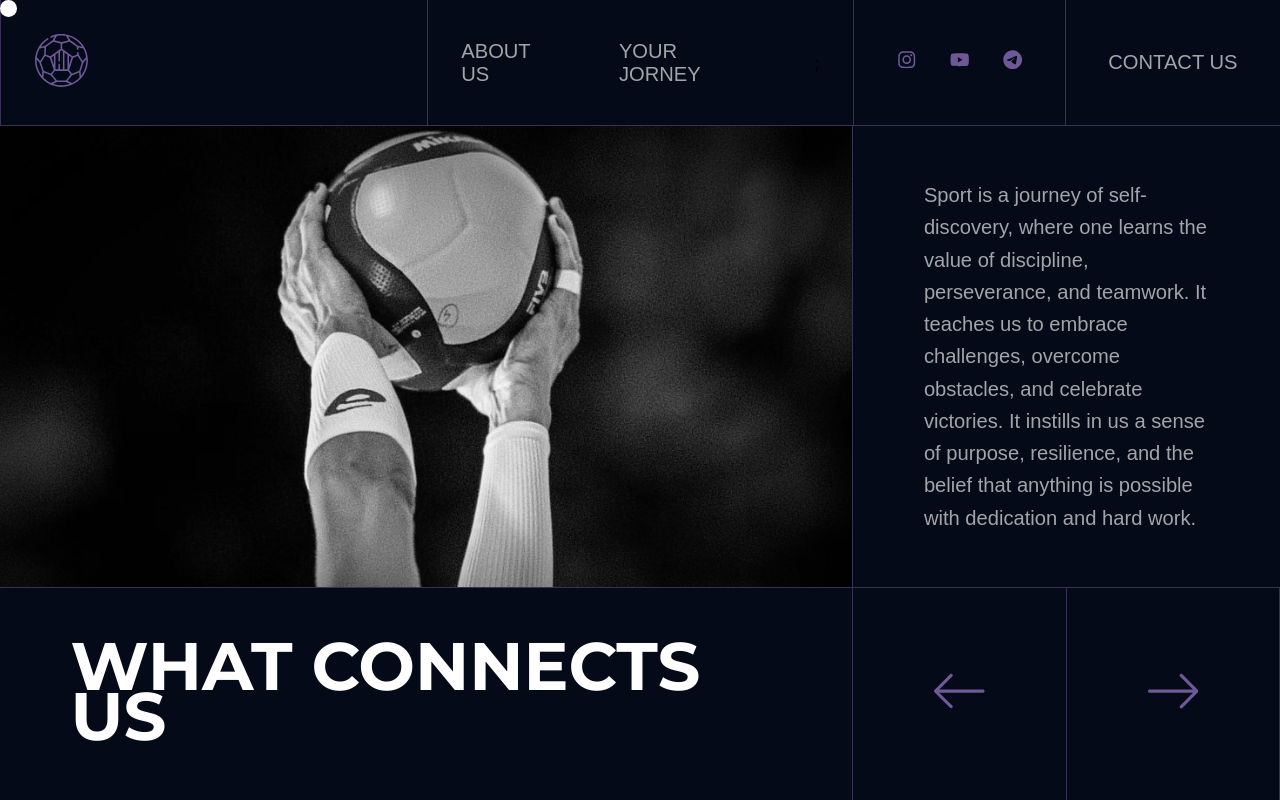
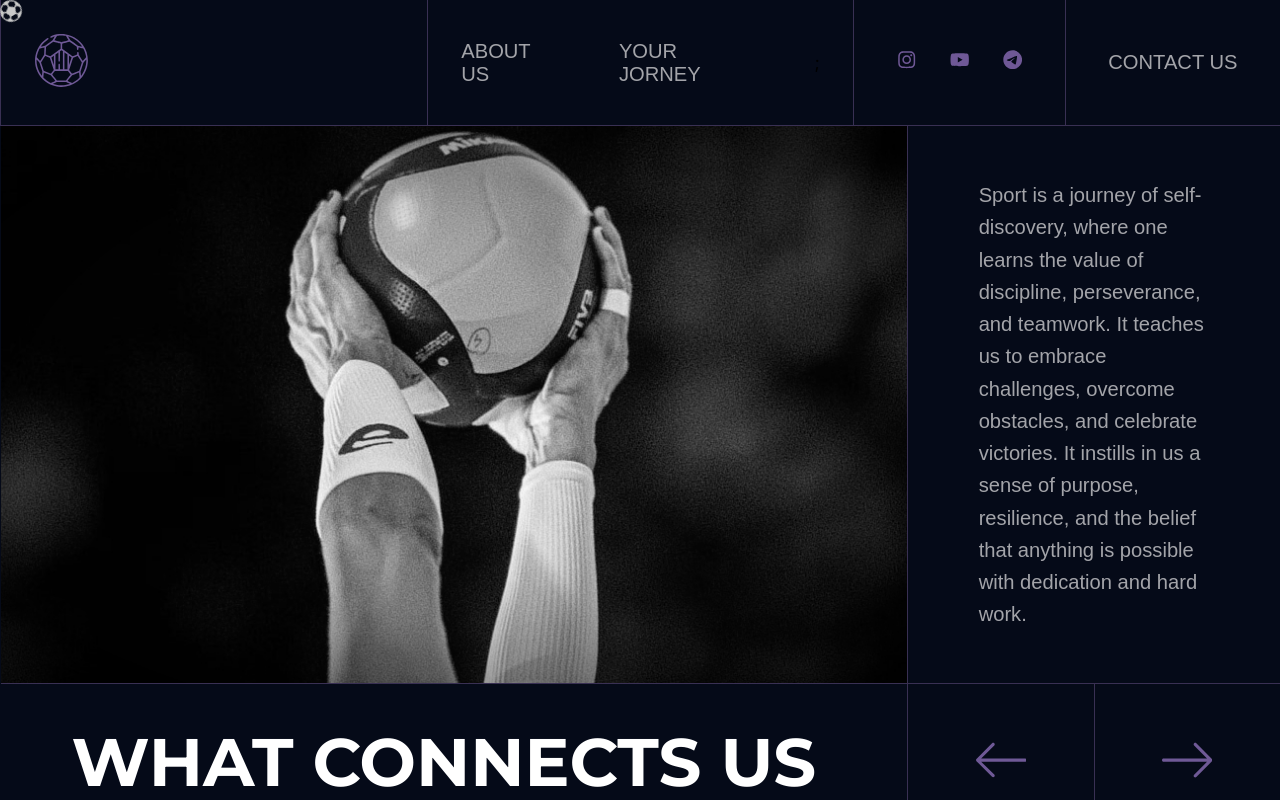
Before and after one commit to NatalieGitUserName/diplom2, a React (Create React App) app: page / in a window 1280 px wide. Built offline with nearby package versions, Linux system fonts and the light colour scheme.

Commit message:
Replaced the interaction point with a football and some bug fix

```diff
--- a/src/component/mainPage/mainPage.jsx
+++ b/src/component/mainPage/mainPage.jsx
@@ -2,6 +2,7 @@ import s from "./mainPage.module.css"
 import {useEffect, useRef, useState} from "react";
 import {throttle} from 'lodash';
 import {NavLink} from "react-router-dom";
+import ball from '../../img/ball.jpg'
 
 let MainPage = () => {
 
@@ -44,9 +45,10 @@ let MainPage = () => {
     return (
         <body>
         <div ref={cursorRef} className={s.cursorContainer}
-             style={{width: "1rem", height: "1rem", zIndex: 10000}}>
+             style={{width: "1.3rem", height: "1.3rem", zIndex: 10000}}>
             <div className={interact ? s.interactiveCircleShow : s.interactiveCircleHide}></div>
-            <div className={!interact ? s.cursorShow : s.cursorHide}></div>
+            <div className={s.rotating}><img className={!interact ? s.cursorShow : s.cursorHide} src={require('../../img/football.png')} alt=""/></div>
+
         </div>
         <nav>
             <div className={`${s.navSection} ${s.navLogoSection}`}>
@@ -209,7 +211,7 @@ let MainPage = () => {
             <article
                 className={article === 0 ? openingSide === 'left' ? s.articleShowFromRight : s.articleShowFromLeft : openingSide === 'left' ? s.articleHideToLeft : s.articleHideToRight}>
                 <div className={s.articleImageSection}
-                     style={{backgroundImage: `url(${require("../../img/ball.jpg")})`}}></div>
+                     style={{backgroundImage: `url(${ball})`}}></div>
                 <div className={s.articleDescriptionSection}>
                     <div className={s.descriptionSection}>
                         <p
--- a/src/component/mainPage/mainPage.module.css
+++ b/src/component/mainPage/mainPage.module.css
@@ -142,7 +142,7 @@ body .headingSection h1 {
   line-height: 3rem;
   text-transform: uppercase;
   font-weight: bold;
-  width: 690px;
+  width: 765px;
 }
 body .articleNavButton {
   background-color: var(--background-color);
@@ -169,12 +169,11 @@ body .invitationLink {
   border-bottom: 1px solid var(--text-color);
 }
 body .cursorShow {
-  height: 1rem;
-  width: 1rem;
-  animation: cursorShow 0.5s;
+  height: 1.3rem;
+  width: 1.3rem;
+  animation: cursorShow 0.6s;
   position: absolute;
   z-index: 100000;
-  background-color: white;
   border-radius: 50%;
   pointer-events: none;
   opacity: 0;
@@ -183,10 +182,9 @@ body .cursorShow {
 body .cursorHide {
   height: 0;
   width: 0;
-  animation: cursorHide 0.3s;
+  animation: cursorHide 0.4s;
   position: absolute;
   z-index: 100000;
-  background-color: white;
   border-radius: 50%;
   pointer-events: none;
   opacity: 0;
@@ -198,14 +196,14 @@ body .cursorHide {
     width: 0;
   }
   to {
-    height: 1rem;
-    width: 1rem;
+    height: 1.3rem;
+    width: 1.3rem;
   }
 }
 @keyframes cursorHide {
   from {
-    height: 1rem;
-    width: 1rem;
+    height: 1.3rem;
+    width: 1.3rem;
   }
   to {
     height: 0;
@@ -271,11 +269,11 @@ body .interactible {
   border-radius: 0;
 }
 body .articleShowFromRight {
-  transform: translateX(0);
+  transform: translateX(1px);
   animation: articleShowFromRight 0.4s;
 }
 body .articleShowFromLeft {
-  transform: translateX(0);
+  transform: translateX(1px);
   animation: articleShowFromLeft 0.4s;
 }
 @keyframes articleShowFromRight {
@@ -283,7 +281,7 @@ body .articleShowFromLeft {
     transform: translateX(100%);
   }
   to {
-    transform: translateX(0);
+    transform: translateX(1px);
   }
 }
 @keyframes articleShowFromLeft {
@@ -291,7 +289,7 @@ body .articleShowFromLeft {
     transform: translateX(-100%);
   }
   to {
-    transform: translateX(0);
+    transform: translateX(1px);
   }
 }
 body .articleHideToRight {
@@ -304,7 +302,7 @@ body .articleHideToLeft {
 }
 @keyframes articleHideToLeft {
   from {
-    transform: translateX(0);
+    transform: translateX(1px);
     display: grid;
   }
   to {
@@ -314,7 +312,7 @@ body .articleHideToLeft {
 }
 @keyframes articleHideToRight {
   from {
-    transform: translateX(0);
+    transform: translateX(1px);
     display: grid;
   }
   to {
@@ -322,5 +320,27 @@ body .articleHideToLeft {
     display: none;
   }
 }
+@-webkit-keyframes rotating {
+  from {
+    transform: rotate(0deg);
+  }
+  to {
+    transform: rotate(360deg);
+  }
+}
+@keyframes rotating {
+  from {
+    transform: rotate(0deg);
+  }
+  to {
+    transform: rotate(360deg);
+  }
+}
+body .rotating {
+  display: flex;
+  justify-content: center;
+  align-items: center;
+  animation: rotating 6s linear infinite;
+}
 
 /*# sourceMappingURL=mainPage.module.css.map */
--- a/src/component/mainPage/mainPage.module.scss
+++ b/src/component/mainPage/mainPage.module.scss
@@ -172,7 +172,7 @@ body {
     line-height: 3rem;
     text-transform: uppercase;
     font-weight: bold;
-    width: 690px;
+    width: 765px;
   }
 
   .articleNavButton {
@@ -206,12 +206,12 @@ body {
   }
 
   .cursorShow {
-    height: 1rem;
-    width: 1rem;
-    animation: cursorShow 0.5s;
+    height: 1.3rem;
+    width: 1.3rem;
+    animation: cursorShow 0.6s;
     position: absolute;
     z-index: 100000;
-    background-color: white;
+    //background-color: white;
     border-radius: 50%;
     pointer-events: none;
     opacity: 0;
@@ -221,10 +221,10 @@ body {
   .cursorHide {
     height: 0;
     width: 0;
-    animation: cursorHide 0.3s;
+    animation: cursorHide 0.4s;
     position: absolute;
     z-index: 100000;
-    background-color: white;
+    //background-color: white;
     border-radius: 50%;
     pointer-events: none;
     opacity: 0;
@@ -238,15 +238,15 @@ body {
     }
 
     to {
-      height: 1rem;
-      width: 1rem;
+      height: 1.3rem;
+      width: 1.3rem;
     }
   }
 
   @keyframes cursorHide {
     from {
-      height: 1rem;
-      width: 1rem;
+      height: 1.3rem;
+      width: 1.3rem;
     }
 
     to {
@@ -326,12 +326,12 @@ body {
   }
 
   .articleShowFromRight {
-    transform: translateX(0);
+    transform: translateX(1px);
     animation: articleShowFromRight 0.4s;
   }
 
   .articleShowFromLeft {
-    transform: translateX(0);
+    transform: translateX(1px);
     animation: articleShowFromLeft 0.4s;
   }
 
@@ -341,7 +341,7 @@ body {
     }
 
     to {
-      transform: translateX(0);
+      transform: translateX(1px);
     }
   }
   @keyframes articleShowFromLeft {
@@ -350,7 +350,7 @@ body {
     }
 
     to {
-      transform: translateX(0);
+      transform: translateX(1px);
     }
   }
 
@@ -366,7 +366,7 @@ body {
 
   @keyframes articleHideToLeft {
     from {
-      transform: translateX(0);
+      transform: translateX(1px);
       display: grid;
     }
 
@@ -377,7 +377,7 @@ body {
   }
   @keyframes articleHideToRight {
     from {
-      transform: translateX(0);
+      transform: translateX(1px);
       display: grid;
     }
 
@@ -386,4 +386,29 @@ body {
       display: none;
     }
   }
+
+  @-webkit-keyframes rotating
+  {
+    from {
+      transform: rotate(0deg);
+    }
+    to {
+      transform: rotate(360deg);
+    }
+  }
+  @keyframes rotating {
+    from {
+      transform: rotate(0deg);
+    }
+    to {
+      transform: rotate(360deg);
+    }
+  }
+
+  .rotating {
+    display: flex;
+    justify-content: center;
+    align-items: center;
+    animation: rotating 6s linear infinite;
+  }
 }
```
Also changed, not shown: src/img/football.png (added), 1 other file (tests, documents, lock files or other folders).
